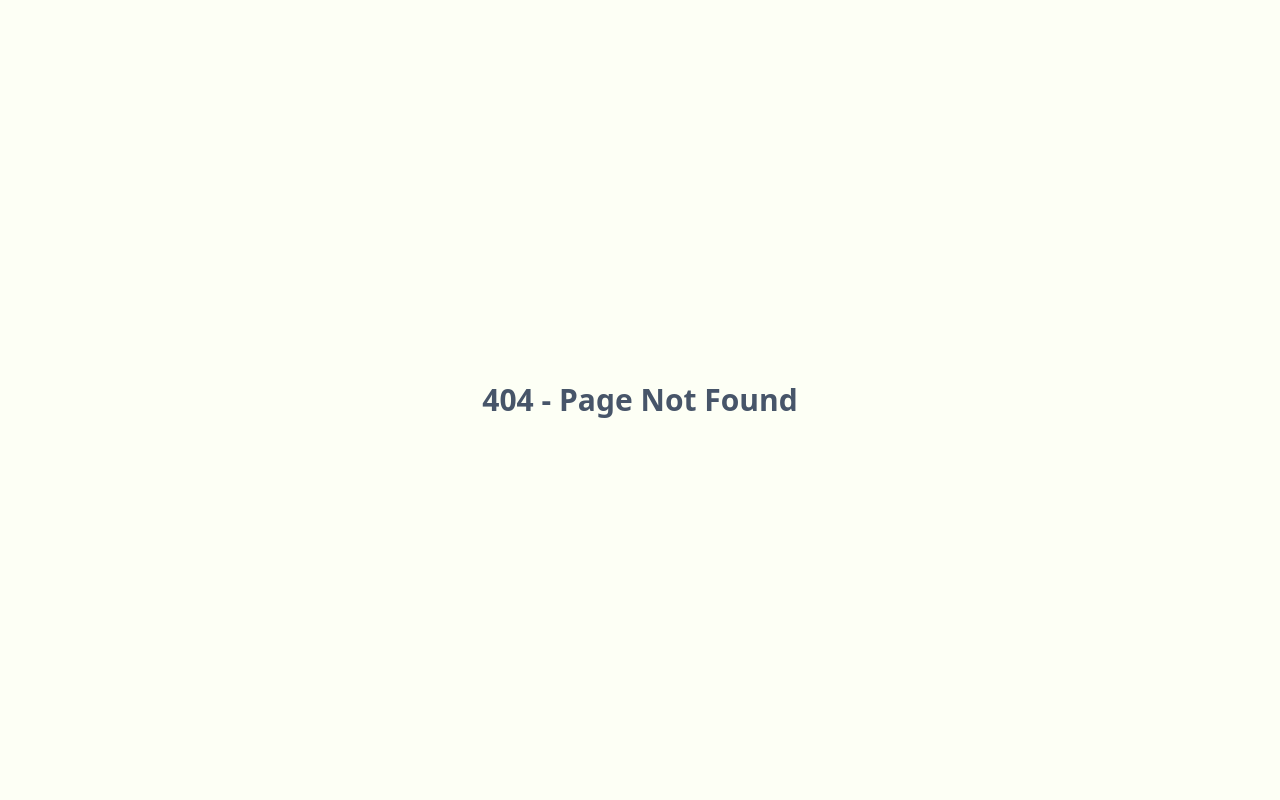
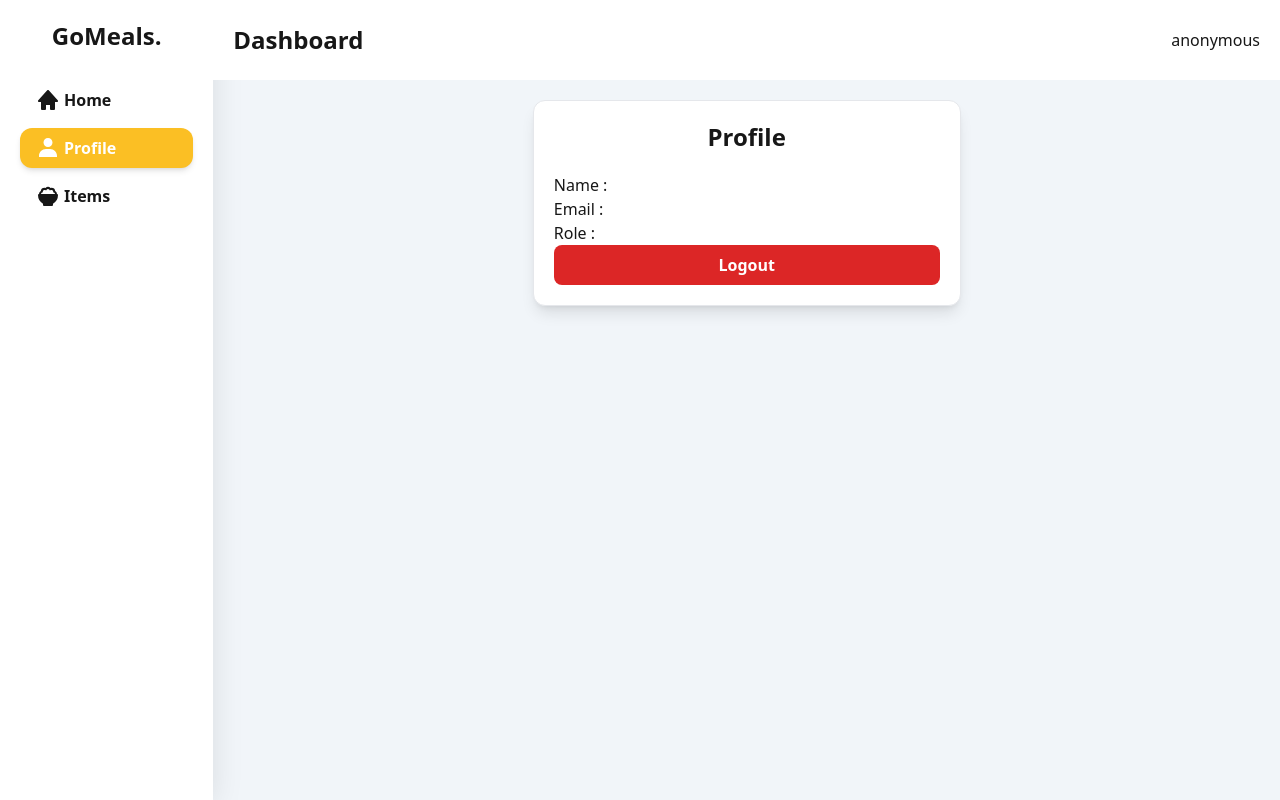
Before and after one commit to mugni1/food-order-app-new, a Next.js app: page /dashboard/profile in a window 1280 px wide. Before the commit this address had no page. Built offline with nearby package versions, Linux system fonts and the light colour scheme; no server answers.

Commit message:
modified add item

```diff
--- a/src/app/(admin)/dashboard/items/add/page.jsx
+++ b/src/app/(admin)/dashboard/items/add/page.jsx
@@ -1,13 +1,25 @@
 "use client";
+import swal from "sweetalert";
 import axios from "axios";
 import { useState } from "react";
+import { useRouter } from "next/navigation";
 
 export default function AddItemsPage() {
   const [name, setName] = useState(null);
   const [price, setPrice] = useState(null);
   const [image, setImage] = useState(null);
-  const [category, setCategory] = useState(null);
+  const [previewImage, setPreviewImage] = useState(null);
+  const [category, setCategory] = useState(1);
   const [loading, setLoading] = useState(false);
+
+  const router = useRouter();
+
+  const handleFileChange = (e) => {
+    const file = e.target.files[0];
+    setImage(file);
+    setPreviewImage(URL.createObjectURL(file));
+  };
+
   const handleSubmit = () => {
     event.preventDefault();
     setLoading(true);
@@ -16,19 +28,32 @@ export default function AddItemsPage() {
       url: "http://localhost:8000/api/items",
       headers: {
         Authorization: `Bearer ${localStorage.getItem("token")}`,
+        "Content-Type": "multipart/form-data",
       },
       data: {
         name: name,
         price: price,
         image: image,
-        category: category,
+        category_id: category,
       },
     })
       .then((res) => {
-        console.log(res);
+        swal({
+          title: "Success",
+          text: res.data.message,
+          icon: "success",
+        }).then((isTrue) => {
+          if (isTrue) {
+            router.push("/dashboard/items");
+          }
+        });
       })
       .catch((err) => {
-        console.log(err);
+        swal({
+          title: "Error",
+          text: err.response.data.message,
+          icon: "error",
+        });
       })
       .finally(() => {
         setLoading(false);
@@ -58,12 +83,20 @@ export default function AddItemsPage() {
           <input
             type="file"
             className="p-2 border w-full rounded-lg"
-            onChange={(e) => setImage(e.target.files[0])}
-            required
+            accept=".jpeg, .png, .jpg, .jfif, .webp"
+            onChange={handleFileChange}
           />
+          {previewImage != null && (
+            <img
+              src={previewImage}
+              className="w-1/2 mx-auto rounded-lg"
+              alt=""
+            />
+          )}
           <select
             className="p-2 border w-full rounded-lg"
             onChange={(e) => setCategory(e.target.value)}
+            value={category}
             required
           >
             <option value="1">Heavy Meals</option>
--- a/src/app/(admin)/dashboard/items/page.jsx
+++ b/src/app/(admin)/dashboard/items/page.jsx
@@ -9,6 +9,7 @@ export default function ItemsPage() {
   const [items, setItems] = useState([]);
   const [filterItem, setFilterItems] = useState([]);
   const [search, setSearch] = useState("");
+  const [loading, setLoading] = useState(true);
 
   // search
   useEffect(() => {
@@ -23,10 +24,13 @@ export default function ItemsPage() {
     axios({
       method: "GET",
       url: "http://localhost:8000/api/items",
-    }).then((res) => {
-      setItems(res.data.data);
-      console.log(res.data.data);
-    });
+    })
+      .then((res) => {
+        setItems(res.data.data);
+      })
+      .finally(() => {
+        setLoading(false);
+      });
   }, []);
   return (
     <main className="w-full">
@@ -56,7 +60,13 @@ export default function ItemsPage() {
             </tr>
           </thead>
           <tbody className="w-full">
-            {filterItem.length > 0 ? (
+            {loading ? (
+              <tr>
+                <td colSpan={5} className="text-center py-5 text-2xl">
+                  Loading...
+                </td>
+              </tr>
+            ) : filterItem.length > 0 ? (
               filterItem.map((item, index) => (
                 <tr className="w-full  border-b" key={item.id}>
                   <td className="w-1/12 text-center">{index + 1}</td>
--- /dev/null
+++ b/src/app/(admin)/dashboard/profile/page.jsx
@@ -0,0 +1,81 @@
+"use client";
+
+import axios from "axios";
+import { useRouter } from "next/navigation";
+import { useEffect, useState } from "react";
+
+export default function ProfilePage() {
+  const [name, setName] = useState(null);
+  const [email, setEmail] = useState(null);
+  const [role, setRole] = useState(null);
+  const [loading, setLoading] = useState(true);
+  const [loadingBtn, setLoadingBtn] = useState(false);
+
+  const router = useRouter();
+
+  const handleLogout = () => {
+    setLoadingBtn(true);
+    axios({
+      method: "GET",
+      url: "http://localhost:8000/api/logout",
+      headers: {
+        Authorization: `Bearer ${localStorage.getItem("token")}`,
+      },
+    })
+      .then((res) => {
+        localStorage.clear();
+        router.push("/login");
+        console.log(res);
+      })
+      .then((err) => {
+        console.log(err);
+      })
+      .finally(() => {
+        setLoadingBtn(false);
+      });
+  };
+  useEffect(() => {
+    axios({
+      method: "GET",
+      url: "http://localhost:8000/api/profile",
+      headers: {
+        Authorization: `Bearer ${localStorage.getItem("token")}`,
+      },
+    })
+      .then((res) => {
+        setName(res.data.data.name);
+        setEmail(res.data.data.email);
+        setRole(res.data.data.role.name);
+      })
+      .catch((err) => {
+        console.log(err);
+      })
+      .finally(() => {
+        setLoading(false);
+      });
+  }, []);
+  return (
+    <main className="w-full flex justify-center items-center">
+      {loading ? (
+        <section className="w-5/12 h-40 mx-auto border rounded-xl p-5 shadow-lg bg-slate-400 flex flex-col"></section>
+      ) : (
+        <section className="w-5/12 mx-auto border rounded-xl p-5 shadow-lg bg-white flex flex-col">
+          <h1 className="font-semibold text-2xl mb-5 w-full text-center">
+            Profile
+          </h1>
+          <p>Name : {name}</p>
+          <p>Email : {email}</p>
+          <p>Role : {role}</p>
+          <button
+            onClick={handleLogout}
+            disabled={loading}
+            type="submit"
+            className="py-2 px-5 bg-red-600 active:scale-95 active:ring-1 ring-offset-2 ring-red-600 transition-all ease-in-out duration-150 rounded-lg text-white font-semibold"
+          >
+            {loadingBtn ? "Loading..." : "Logout"}
+          </button>
+        </section>
+      )}
+    </main>
+  );
+}
--- a/src/components/dashboard/SideBar.jsx
+++ b/src/components/dashboard/SideBar.jsx
@@ -37,6 +37,26 @@ export default function SideBar() {
         <li className="w-full px-5">
           <Link
             className={` rounded-xl py-2 px-4 w-full flex items-center gap-1 font-semibold hover:ring-1 ring-amber-400 transition-all ease-in-out ${
+              pathname == "/dashboard/profile" &&
+              "bg-amber-400 text-white shadow-md "
+            }`}
+            href="/dashboard/profile"
+          >
+            <svg
+              xmlns="http://www.w3.org/2000/svg"
+              width="24"
+              height="24"
+              viewBox="0 0 24 24"
+              className="fill-current"
+            >
+              <path d="M7.5 6.5C7.5 8.981 9.519 11 12 11s4.5-2.019 4.5-4.5S14.481 2 12 2 7.5 4.019 7.5 6.5zM20 21h1v-1c0-3.859-3.141-7-7-7h-4c-3.86 0-7 3.141-7 7v1h17z"></path>
+            </svg>
+            Profile
+          </Link>
+        </li>
+        <li className="w-full px-5">
+          <Link
+            className={` rounded-xl py-2 px-4 w-full flex items-center gap-1 font-semibold hover:ring-1 ring-amber-400 transition-all ease-in-out ${
               pathname == "/dashboard/items" &&
               "bg-amber-400 text-white shadow-md"
             }`}
```
